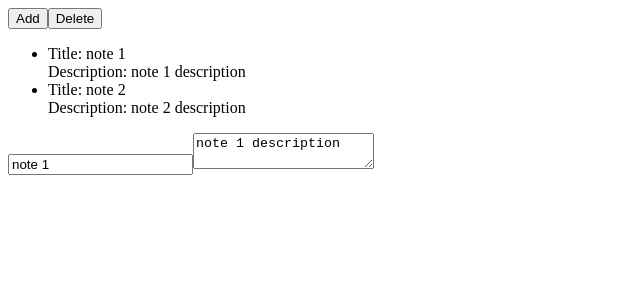
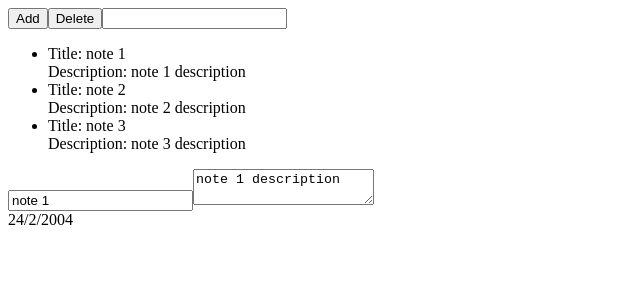
Before and after one commit to Ramu-Narsinga/notes-app, an Angular app: page / in a window 1280 px wide. Shown: the top 300 px of the page, without its empty margins (0-640 px from the left). Built offline with nearby package versions, Linux system fonts and the light colour scheme.

Commit message:
auto update time and search functionality

```diff
--- a/src/app/notes-base/edit-note/edit-note.component.html
+++ b/src/app/notes-base/edit-note/edit-note.component.html
@@ -1,2 +1,3 @@
 <input name="title" [(ngModel)]="note && note.title" (input)="onNoteChange($event)" />
 <textarea [(ngModel)]="note && note.description" name="description" (input)="onNoteChange($event)"></textarea>
+<div>{{parseTSDate(note.timeStamp)}}</div>
--- a/src/app/notes-base/edit-note/edit-note.component.ts
+++ b/src/app/notes-base/edit-note/edit-note.component.ts
@@ -75,4 +75,34 @@ export class EditNoteComponent implements OnInit {
 
   ngOnInit() {
   }
+
+  _MS_PER_DAY = 1000 * 60 * 60 * 24;
+
+  // a and b are javascript Date objects
+  dateDiffInDays(a, b) {
+    // Discard the time and time-zone information.
+    const utc1 = Date.UTC(a.getFullYear(), a.getMonth(), a.getDate());
+    const utc2 = Date.UTC(b.getFullYear(), b.getMonth(), b.getDate());
+
+    return Math.floor((utc2 - utc1) / this._MS_PER_DAY);
+  }
+
+  dayDifference: any;
+  weekDays = ["Sunday", "Monday", "Tuesday", "Wednesday", "Thursday", "Friday", "Saturday"]
+
+  parseTSDate(dateInMs) {
+    let d = new Date(dateInMs);
+    let currentDate = new Date();
+    // show week day name if it is in past and falls with in a week
+    this.dayDifference = this.dateDiffInDays(d, currentDate);
+    // console.log("this.dayDifference", this.dayDifference);
+    if ( this.dayDifference > 1 && this.dayDifference <= 7 ) {
+      return  this.weekDays[d.getDay()]
+    } else if (this.dayDifference > 7) {
+      return d.getDate() + "/" + (d.getMonth()+1) + "/" + d.getFullYear();
+    } else {
+      // current Date
+      return d.toLocaleTimeString();
+    }
+  }
 }
--- a/src/app/notes-base/toolbar/toolbar.component.html
+++ b/src/app/notes-base/toolbar/toolbar.component.html
@@ -1,2 +1,3 @@
 <button (click)="addNote()">Add</button>
 <button (click)="deleteNote()">Delete</button>
+<input type="text" [(ngModel)]="searchKey" (ngModelChange)="searchNotes()" />
--- a/src/app/notes-base/toolbar/toolbar.component.ts
+++ b/src/app/notes-base/toolbar/toolbar.component.ts
@@ -15,6 +15,8 @@ import * as NotesAppActions from '../../../utils/store/actions';
 })
 export class ToolbarComponent implements OnInit {
 
+  searchKey: any;
+
   constructor(@Inject(AppStore) private store: Store<AppState>) { }
 
   ngOnInit() {
@@ -24,9 +26,9 @@ export class ToolbarComponent implements OnInit {
     this.store.dispatch({
       type: NotesAppActions.ADD_NOTE,
       payload: {
-                  title: 'note 3',
-                  description: 'note3 description',
-                  timeStamp: 'Monday'
+                  title: '',
+                  description: '',
+                  timeStamp: Date.now()
                 }
     });
   }
@@ -37,4 +39,14 @@ export class ToolbarComponent implements OnInit {
     });
   }
 
+  searchNotes() {
+    // console.log("searchKey", this.searchKey);
+    this.store.dispatch({
+      type: NotesAppActions.SEARCH_NOTES,
+      payload: {
+        keyword: this.searchKey
+      }
+    })
+  }
+
 }
--- a/src/utils/interfaces/state.ts
+++ b/src/utils/interfaces/state.ts
@@ -1,7 +1,7 @@
 export interface Note {
     id?: number,
     title: string;
-    timeStamp: string;
+    timeStamp: any;
     description: string;
 }
 
--- a/src/utils/store/initial-state.ts
+++ b/src/utils/store/initial-state.ts
@@ -5,14 +5,20 @@ export const initState: AppState = {
         {
             id: 0,
             title: "note 1",
-            timeStamp: "Tuesday",
+            timeStamp: 1077612485900,
             description: "note 1 description"
           },
           {
             id: 1,
             title: "note 2",
-            timeStamp: "Tuesday",
+            timeStamp: 1577112465100,
             description: "note 2 description"
+          },
+          {
+            id: 2,
+            title: "note 3",
+            timeStamp: 1577612485900,
+            description: "note 3 description"
           }
     ],
     activeIndex: 0
--- a/src/utils/store/reducers.ts
+++ b/src/utils/store/reducers.ts
@@ -67,7 +67,7 @@ let reducer: Reducer<AppState> = (state: AppState = initState, action: Action):
             });
         case 'UPDATE_NOTE':
             let updateNoteState = {...state};
-            console.log("updateNoteState", updateNoteState);
+            // console.log("updateNoteState", updateNoteState);
             updateNoteState.notes[updateNoteState.activeIndex] = (<AddNoteAction>action).payload.note
             return Object.assign(
               {},
```
